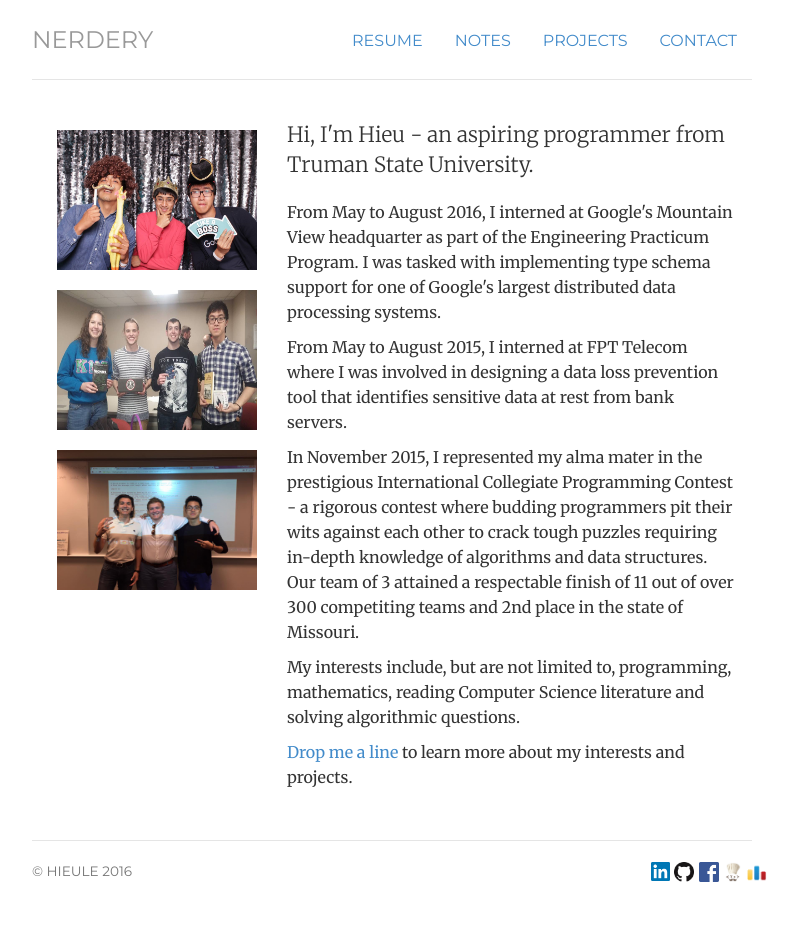
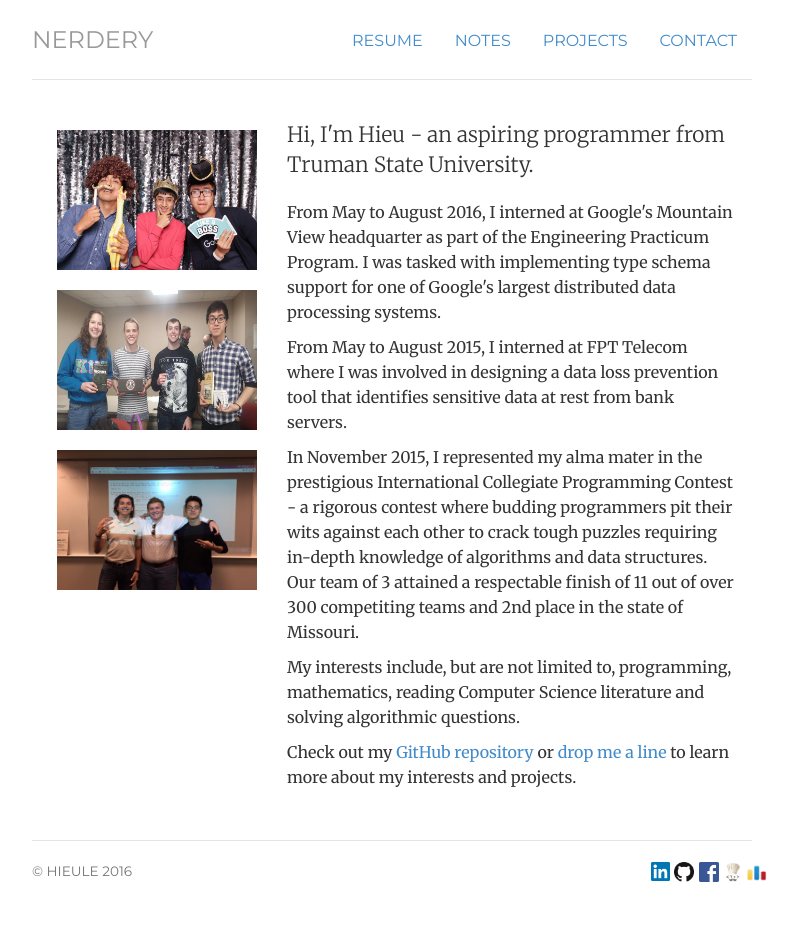
Before and after one commit to hieule22/hieule22.github.io, a Jekyll site: the page built from index.html, in a window 1280 px wide. Shown: the whole page, without its empty margins (248-1045 px from the left). Built offline with Jekyll 4.4.1, drawn with Linux system fonts in a browser that asks for light colours.

Commit message:
Add GitHub link to homepage

```diff
--- a/index.html
+++ b/index.html
@@ -26,7 +26,8 @@ contact: passive
       respectable finish of 11 out of over 300 competiting teams and 2nd place in the state of Missouri.</p>
     <p> My interests include, but are not limited to, programming, mathematics, reading Computer Science
       literature and solving algorithmic questions.</p>
-    <p><a href="contact">Drop me a line</a> to learn more about my interests and projects.</p>
+    <p>Check out my <a href="https://github.com/hieule22">GitHub repository</a> or <a href="contact">drop me a
+	line</a> to learn more about my interests and projects.</p>
   </div>
 </div>
 <!-- </div> -->
```
